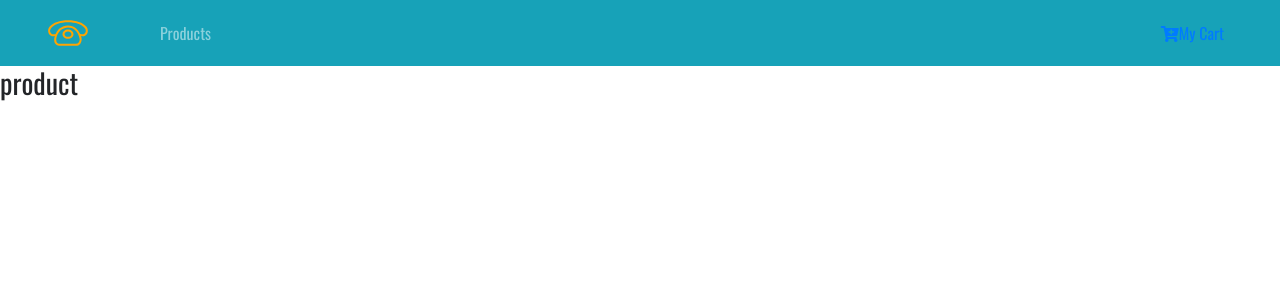
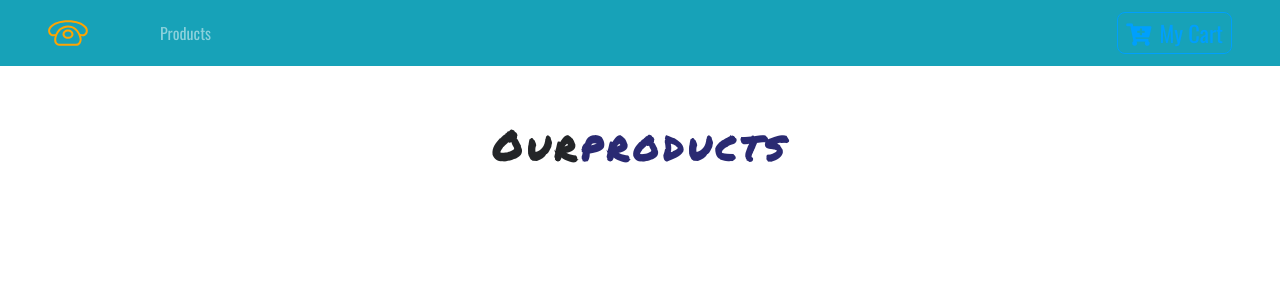
Before and after one commit to rohith2016/flopkart, a React (Create React App) app: page / in a window 1280 px wide. Shown: the top 300 px of the page. Built offline with nearby package versions, Linux system fonts and the light colour scheme.

Commit message:
nav bar done, context-api half-done

```diff
--- a/src/App.css
+++ b/src/App.css
@@ -10,6 +10,13 @@ body {
   backface-visibility: var(--mainWhite) !important;
   color: var(--mainDark) !important;
 }
+
+.text-title{
+  font-family: 'Permanent Marker', cursive;
+  letter-spacing: 0.3rem;
+  text-transform: uppercase;
+}
+
 .title-font{
   font-family: 'Open Sans', sans-serif;
   letter-spacing: 0.3rem;
--- /dev/null
+++ b/src/components/Button.js
@@ -0,0 +1,21 @@
+import styled from 'styled-components'
+
+
+export const ButtonContainer = styled.button`
+text-tranform:capitalize;
+font-size:1.4rem;
+background: transparent;
+border:0.05rem solid var(--lightBlue);
+color:var(--lightBlue);
+border-radius:0.5rem;
+padding: 0.2rem 0.5rem;
+margin:0.2rem 0.5rem 0.2 rem 0;
+transition:all 0.5s ease-in-out;
+&:hover{
+    background:var(--lightBlue);
+    color:var(--mainBlue);
+}
+&:focus{
+    outline:none;
+}
+`;
--- a/src/components/Navbar.js
+++ b/src/components/Navbar.js
@@ -1,14 +1,15 @@
 import React, { Component } from 'react'
-import {Link} from 'react-router-dom'
+import { Link } from 'react-router-dom'
 import styled from 'styled-components'
 
 import logo from '../logo.svg';
+import {ButtonContainer} from './Button'
 
 
 export default class Navbar extends Component {
-    render(){
-        return(
-            <nav className="navbar navbar-expand-sm bg-info navbar-dark px-sm-5">
+    render() {
+        return (
+            <NavWrapper className="navbar navbar-expand-sm bg-info navbar-dark px-sm-5">
                 <Link>
                     <img src={logo} alt="logo" className="navbar-brand"></img>
                 </Link>
@@ -20,16 +21,23 @@ export default class Navbar extends Component {
                     </li>
                 </ul>
                 <Link to='/cart' className="ml-auto">
-                    <span className="mr-2">
-                        <i className="fas fa-cart-plus"/>
+                    <ButtonContainer>
+                        <span className="mr-2">
+                            <i className="fas fa-cart-plus" />
+                        </span>
                         My Cart
-                    </span>
+                    </ButtonContainer>
                 </Link>
-            </nav>
+            </NavWrapper>
         );
     }
 }
 
-// const ButtonContainer = styled.button'
-// text-tranform:capitalize;
-// ';
+const NavWrapper = styled.nav`
+    background: var(--mainBlue);
+    .nav-link(
+        color:var(--mainWhite) !important;
+        font-size:1.3rem;
+        text-transform:captialize !important;
+    )
+`
--- a/src/components/ProductList.js
+++ b/src/components/ProductList.js
@@ -1,12 +1,32 @@
 import React, { Component } from 'react'
 import Product from './Product'
+import Title from './Title'
+import {storeProducts} from '../data'
+import {Consumer} from '../context'
 
 export default class ProductList extends Component {
+
+    state={
+        products:storeProducts
+    }
+
     render(){
+        console.log(this.state.products)
         return(
-            <div>
-                <Product>Product</Product>
-            </div>
+            <React.Fragment>
+                <div className="py-5">
+                    <div className="container">
+                        <Title name="our" title="products"/>
+                        <div className="row">
+                        <Consumer>
+                            {(value)=>{
+                                return <h1>{value}</h1>;
+                            }}
+                        </Consumer>
+                        </div>
+                    </div>
+                </div>
+            </React.Fragment>
         );
     }
 }
--- /dev/null
+++ b/src/components/Title.js
@@ -0,0 +1,13 @@
+import React from 'react'
+
+export default function Title({name, title}) {
+  return (
+    <div className="row">
+      <div className="col-10 mx-auto my-2 text-center text-title">
+        <h1 className="text-capitalize font-weight-bold">
+            {name}<strong className="text-blue">{title}</strong>
+        </h1>
+      </div>
+    </div>
+  )
+}
--- /dev/null
+++ b/src/context.js
@@ -0,0 +1,17 @@
+import React, { Component } from 'react'
+import {createContext} from 'react';
+const {Provider, Consumer} = createContext();
+
+class ProductProvider extends Component {
+  render() {
+    return (
+      <Provider value="context">
+        {this.props.childrens}
+      </Provider>
+    );
+  }
+}
+
+//const ProductConsumer =ProductContext.Consumer;
+
+export {Provider, Consumer};
--- a/src/index.js
+++ b/src/index.js
@@ -1,12 +1,25 @@
 import React from 'react';
 import ReactDOM from 'react-dom';
 import { BrowserRouter as Router } from 'react-router-dom';
+import { Provider } from "./context";
 
 import './index.css';
 import App from './App';
 import * as serviceWorker from './serviceWorker';
 
-ReactDOM.render(<Router><App /></Router>, document.getElementById('root'));
+ReactDOM.render(
+    <Provider>
+        <Router>
+            <App />
+        </Router>
+    </Provider>
+    , document.getElementById('root'));
+
+// ReactDOM.render(
+//         <Router>
+//             <App />
+//         </Router>
+//     , document.getElementById('root'));
 
 // If you want your app to work offline and load faster, you can change
 // unregister() to register() below. Note this comes with some pitfalls.
```
